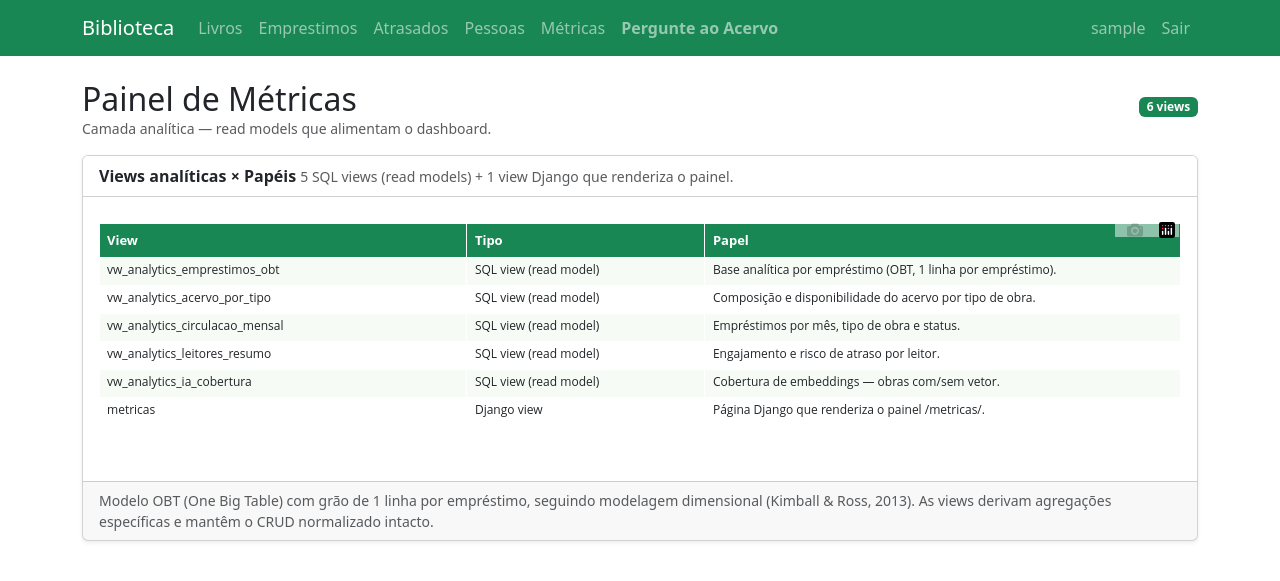
After one commit to ToniJansen/biblioteca-django-rag, a Django app: page /metricas/ in a window 1280 px wide. The commit adds this page. Shown: the top 581 px of the page. Run offline with Django 4.2, Linux system fonts and the light colour scheme; the visitor is signed in with stand-in values (Sample User, id 1); some libraries are stand-ins or nearby versions.

Commit message:
feat(metricas): adiciona painel analítico com Plotly
Novo app metricas/ com painel /metricas/ servindo gráficos Plotly.
Integra app em INSTALLED_APPS, urls raiz e navbar do base.html.
Adiciona plotly>=5.20 ao requirements.txt.

```diff
--- a/biblioteca_mvp/settings.py
+++ b/biblioteca_mvp/settings.py
@@ -31,6 +31,7 @@ INSTALLED_APPS = [
     'django.contrib.staticfiles',
     'core',
     'recomendador',
+    'metricas',
     'bootstrap5',
     'django_tables2',
 ]
--- a/biblioteca_mvp/urls.py
+++ b/biblioteca_mvp/urls.py
@@ -3,5 +3,6 @@ from django.urls import path, include
 
 urlpatterns = [
     path('', include('core.urls')),
+    path('metricas/', include('metricas.urls')),
     path('admin/', admin.site.urls),
 ]
--- a/core/templates/core/base.html
+++ b/core/templates/core/base.html
@@ -19,6 +19,7 @@
                     <li class="nav-item"><a class="nav-link" href="{% url 'emprestimo_menu_alias' %}">Emprestimos</a></li>
                     <li class="nav-item"><a class="nav-link" href="{% url 'atrasados_alias' %}">Atrasados</a></li>
                     <li class="nav-item"><a class="nav-link" href="{% url 'pessoa_menu_alias' %}">Pessoas</a></li>
+                    <li class="nav-item"><a class="nav-link" href="{% url 'metricas:painel' %}">Métricas</a></li>
                     <li class="nav-item"><a class="nav-link fw-bold" href="{% url 'chat_alias' %}">Pergunte ao Acervo</a></li>
                 </ul>
                 <ul class="navbar-nav">
--- /dev/null
+++ b/metricas/templates/metricas/painel.html
@@ -0,0 +1,30 @@
+{% extends 'core/base.html' %}
+{% block title %}Métricas{% endblock %}
+{% block content %}
+<div class="d-flex align-items-baseline justify-content-between mb-3">
+    <div>
+        <h2 class="mb-0">Painel de Métricas</h2>
+        <small class="text-muted">
+            Camada analítica — read models que alimentam o dashboard.
+        </small>
+    </div>
+    <span class="badge text-bg-success">{{ total_views }} views</span>
+</div>
+
+<div class="card shadow-sm">
+    <div class="card-header bg-white">
+        <strong>Views analíticas × Papéis</strong>
+        <small class="text-muted">
+            5 SQL views (read models) + 1 view Django que renderiza o painel.
+        </small>
+    </div>
+    <div class="card-body">
+        {{ tabela_views_html|safe }}
+    </div>
+    <div class="card-footer text-muted small">
+        Modelo OBT (One Big Table) com grão de 1 linha por empréstimo,
+        seguindo modelagem dimensional (Kimball &amp; Ross, 2013). As views
+        derivam agregações específicas e mantêm o CRUD normalizado intacto.
+    </div>
+</div>
+{% endblock %}
--- /dev/null
+++ b/metricas/urls.py
@@ -0,0 +1,9 @@
+from django.urls import path
+
+from . import views
+
+app_name = 'metricas'
+
+urlpatterns = [
+    path('', views.painel, name='painel'),
+]
--- /dev/null
+++ b/metricas/views.py
@@ -0,0 +1,96 @@
+"""View do painel /metricas/.
+
+Renderiza um dashboard simples com a tabela de papéis e views
+da camada analítica proposta para o MVP. A tabela é desenhada
+com plotly.graph_objects.Table e embarcada como HTML no template.
+"""
+
+import plotly.graph_objects as go
+from django.contrib.auth.decorators import login_required
+from django.shortcuts import render
+
+
+# Catálogo das views da camada analítica (read models).
+# Mantido em código para o MVP — quando as views SQL existirem
+# de fato no banco, este catálogo pode ser lido de
+# sqlite_master / information_schema.
+VIEWS_ANALITICAS = [
+    (
+        'vw_analytics_emprestimos_obt',
+        'SQL view (read model)',
+        'Base analítica por empréstimo (OBT, 1 linha por empréstimo).',
+    ),
+    (
+        'vw_analytics_acervo_por_tipo',
+        'SQL view (read model)',
+        'Composição e disponibilidade do acervo por tipo de obra.',
+    ),
+    (
+        'vw_analytics_circulacao_mensal',
+        'SQL view (read model)',
+        'Empréstimos por mês, tipo de obra e status.',
+    ),
+    (
+        'vw_analytics_leitores_resumo',
+        'SQL view (read model)',
+        'Engajamento e risco de atraso por leitor.',
+    ),
+    (
+        'vw_analytics_ia_cobertura',
+        'SQL view (read model)',
+        'Cobertura de embeddings — obras com/sem vetor.',
+    ),
+    (
+        'metricas',
+        'Django view',
+        'Página Django que renderiza o painel /metricas/.',
+    ),
+]
+
+
+def _tabela_views_html() -> str:
+    """Monta a tabela Plotly e devolve HTML pronto para incluir no template."""
+    nomes = [v[0] for v in VIEWS_ANALITICAS]
+    tipos = [v[1] for v in VIEWS_ANALITICAS]
+    papeis = [v[2] for v in VIEWS_ANALITICAS]
+
+    # Cores alternadas por linha — paleta sóbria, alinhada ao verde do nav.
+    cor_par = '#f6fbf6'
+    cor_impar = '#ffffff'
+    cores_linha = [cor_par if i % 2 == 0 else cor_impar for i in range(len(nomes))]
+
+    figura = go.Figure(
+        data=[
+            go.Table(
+                columnwidth=[34, 22, 44],
+                header=dict(
+                    values=['<b>View</b>', '<b>Tipo</b>', '<b>Papel</b>'],
+                    fill_color='#198754',  # bootstrap success
+                    font=dict(color='white', size=13),
+                    align='left',
+                    height=34,
+                ),
+                cells=dict(
+                    values=[nomes, tipos, papeis],
+                    fill_color=[cores_linha],
+                    align='left',
+                    font=dict(color='#212529', size=12),
+                    height=28,
+                ),
+            )
+        ]
+    )
+    figura.update_layout(
+        margin=dict(l=0, r=0, t=10, b=0),
+        height=60 + 32 * len(nomes),
+    )
+    return figura.to_html(include_plotlyjs='cdn', full_html=False)
+
+
+@login_required
+def painel(request):
+    contexto = {
+        'tabela_views_html': _tabela_views_html(),
+        'total_views': len(VIEWS_ANALITICAS),
+    }
+    return render(request, 'metricas/painel.html', contexto)
--- a/requirements.txt
+++ b/requirements.txt
@@ -12,3 +12,6 @@ pandas>=2.0
 # Chat conversacional — Fase 2 (Groq API)
 groq>=0.11
 python-dotenv>=1.0
+
+# Camada analítica — painel /metricas/ (Plotly)
+plotly>=5.20
```
Also changed, not shown: metricas/apps.py (added, +7 -0 lines), metricas/__init__.py (added), metricas/migrations/__init__.py (added).
